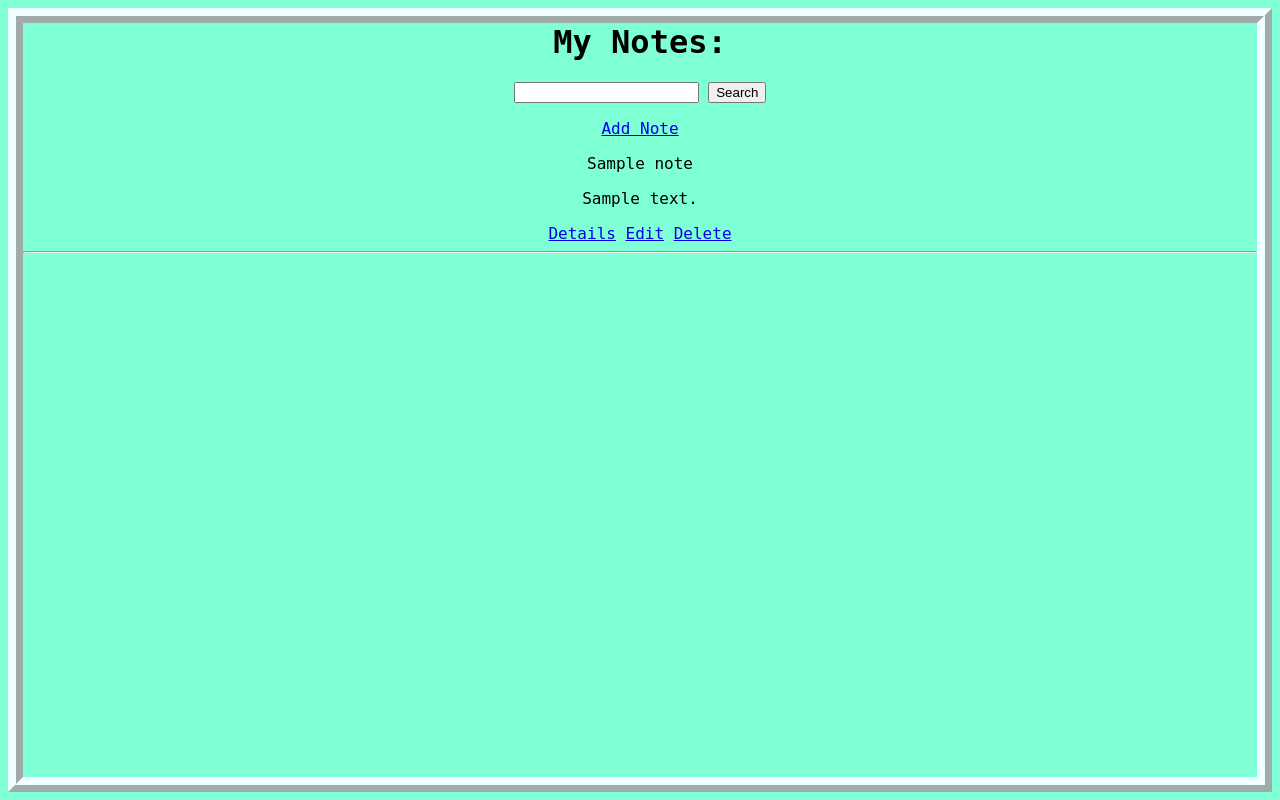
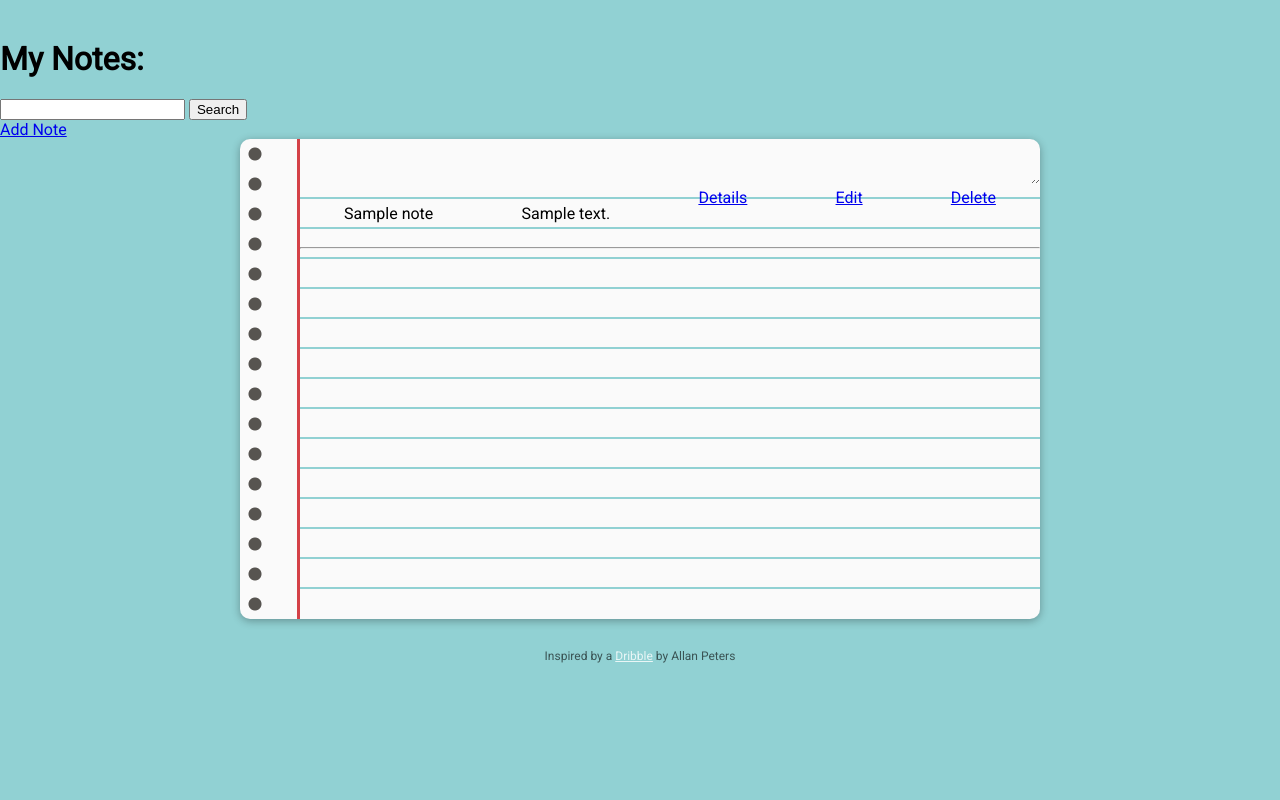
Before and after one commit to momentum-team-6/django-notes-matthewbenton224, a Django app: page / in a window 1280 px wide. Run offline with Django 3.2, Linux system fonts and the light colour scheme; tables that the repository leaves empty hold one stand-in row (values such as "Sample post").

Commit message:
first commit

```diff
--- a/notes/core/views.py
+++ b/notes/core/views.py
@@ -36,7 +36,7 @@ def edit_note(request, pk):
     if request.method == 'GET':
         form = NoteForm(instance=note)
     else:
-        form = NoteForm(data=request.POST, instace=note)
+        form = NoteForm(data=request.POST, instance=note)
         if form.is_valid():
             form.save()
             return redirect(to='notes_list')
--- /dev/null
+++ b/notes/static/css/styles.css
@@ -0,0 +1,72 @@
+@import url(https://fonts.googleapis.com/css?family=Roboto);
+@import url(https://fonts.googleapis.com/css?family=Handlee);
+
+body {
+    margin: 40px 0 0;
+    background: #91D1D3;
+    font-family: 'Roboto', sans-serif;
+}
+
+.paper {
+    position: relative;
+    width: 90%;
+    max-width: 800px;
+    min-width: 400px;
+    height: 480px;
+    margin: 0 auto;
+    background: #fafafa;
+    border-radius: 10px;
+    box-shadow: 0 2px 8px rgba(0,0,0,.3);
+    overflow: hidden;
+}
+.paper:before {
+    content: '';
+    position: absolute;
+    top: 0; bottom: 0; left: 0;
+    width: 60px;
+    background: radial-gradient(#575450 6px, transparent 7px) repeat-y;
+    background-size: 30px 30px;
+    border-right: 3px solid #D44147;
+    box-sizing: border-box;
+}
+
+.paper-content {
+    position: absolute;
+    top: 30px; right: 0; bottom: 30px; left: 60px;
+    background: linear-gradient(transparent, transparent 28px, #91D1D3 28px);
+    background-size: 30px 30px;
+}
+
+.paper-content textarea {
+    width: 100%;
+    max-width: 100%;
+    height: 100%;
+    max-height: 1%;
+    line-height: 6px;
+    padding: 0 10px;
+    border: 0;
+    outline: 0;
+    background: transparent;
+    color: mediumblue;
+    font-family: 'Handlee', cursive;
+    font-weight: bold;
+    font-size: 18px;
+    box-sizing: border-box;
+    z-index: 1;
+}
+
+footer {
+    margin-top: 30px;
+    text-align: center;
+    font-size: 12px;
+    color: rgba(0,0,0,.6);
+}
+footer a {
+    color: rgba(255,255,255,.8);
+}
+
+.title-body {
+    display: flex;
+    flex-flow: row wrap;
+    justify-content: space-around;
+}
--- a/notes/templates/core/index.html
+++ b/notes/templates/core/index.html
@@ -1,5 +1,14 @@
-<body style="
-font-family: monospace;background-color: aquamarine;font-size: large;text-align: -webkit-center;border: 15px solid azure;border-style: ridge;">
+{% load static %}
+
+<!DOCTYPE html>
+<html lang="en">
+<head>
+    <meta charset="UTF-8">
+    <meta name="viewport" content="width=device-width, initial-scale=1.0">
+    <link rel="stylesheet" href="{% static 'css/styles.css' %}">
+    <title>Document</title>
+</head>
+<body>
     <h1>My Notes:</h1>
 <form action="{% url 'search-bar' %}" method="GET">
     <input type="text" name="search"/>
@@ -8,15 +17,24 @@ font-family: monospace;background-color: aquamarine;font-size: large;text-align:
 <a href="{% url 'add_note' %}">Add Note</a>
 
 {% for note in notes %}
-<div class="card">
-    <div class="container"></div>
+<div class="paper">
+    <div class="paper-content"><textarea autofocus></textarea>
+       <div>
+        <div class="title-body">
             <p>{{ note.title }}</p>
             <p>{{ note.body }}</p>
             <a href="{% url 'note_detail' pk=note.pk %}">Details</a>
             <a href="{% url 'edit-note' pk=note.pk %}">Edit</a>
             <a href="{% url 'delete-note' pk=note.pk %}">Delete</a>
+    </textarea>
+    </div>
+        </div>
         <hr>
     </div>
 </div>
+<footer>
+    Inspired by a <a href="https://dribbble.com/shots/2126836-Inch-x-Inch-Sneak-Peek-2" target="_blank">Dribble</a> by Allan Peters
+</footer>
 {% endfor %}
 </body>
+</html>
```
Lines whose indentation alone changed are shown as unchanged.
